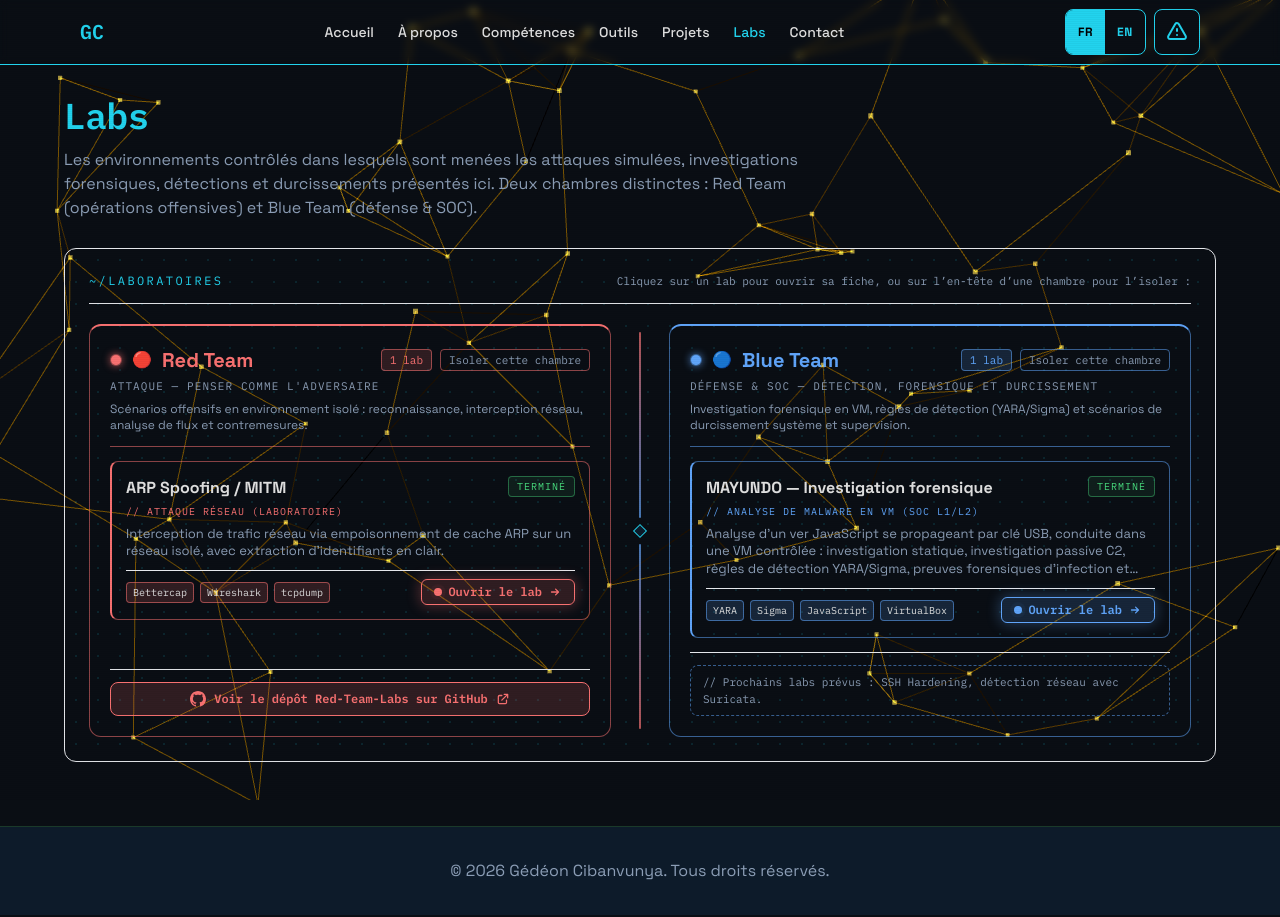
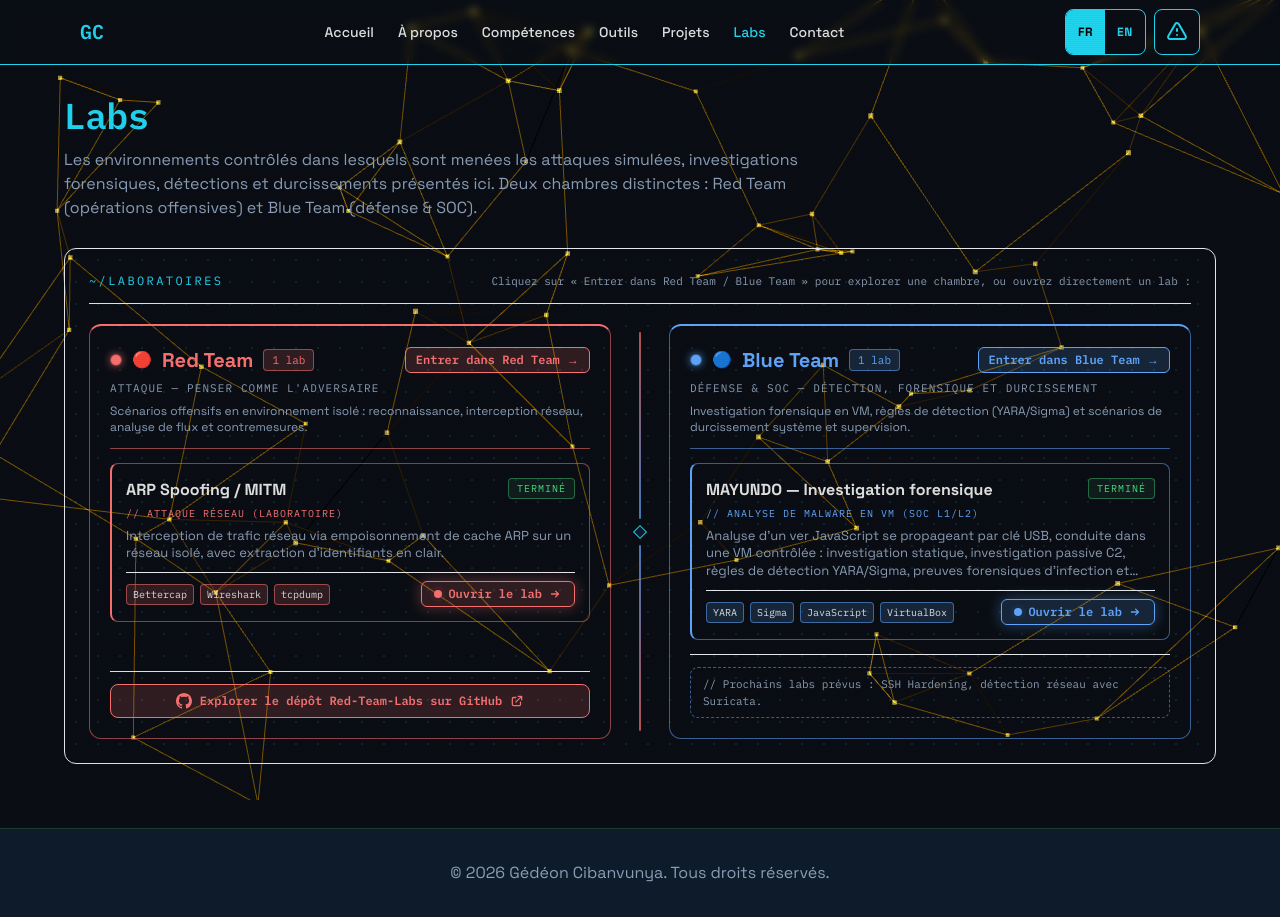
Before and after one commit to GedeonTch/Portfolio, a Next.js app: page /labs in a window 1280 px wide. Built offline with nearby package versions, Linux system fonts and the light colour scheme.

Commit message:
style(labs): boutons explicites Entrer dans Red Team / Blue Team et Explorer

```diff
--- a/src/app/labs/page.tsx
+++ b/src/app/labs/page.tsx
@@ -245,6 +245,12 @@ function ChambreColonne({
   isolee: boolean;
   onBasculerIsolation: () => void;
 }) {
+  const libelleActionChambre = isolee
+    ? t.labsPage.quitterChambre
+    : equipe === 'red'
+      ? t.labsPage.entrerRed
+      : t.labsPage.entrerBlue;
+
   return (
     <div
       data-team={equipe}
@@ -253,12 +259,12 @@ function ChambreColonne({
       <div>
         {/* En-tête de la chambre */}
         <div className="pb-3 mb-3.5 border-b border-[var(--team-border)]">
-          <div className="flex items-center justify-between gap-2 mb-1">
+          <div className="flex flex-wrap items-center justify-between gap-2 mb-1.5">
             <button
               type="button"
               onClick={onBasculerIsolation}
               className="flex items-center gap-2.5 text-left group/titre"
-              title={isolee ? t.labsPage.quitterChambre : t.labsPage.entrerChambre}
+              title={libelleActionChambre}
             >
               {/* Voyant lumineux réactif au toucher/survol de la chambre */}
               <span className="relative flex h-3 w-3 items-center justify-center" aria-hidden="true">
@@ -271,20 +277,18 @@ function ChambreColonne({
               <h2 className="text-lg md:text-xl font-bold text-[var(--team)] group-hover/titre:underline">
                 {titre}
               </h2>
-            </button>
-
-            <div className="flex items-center gap-2">
               <span className="font-mono text-[11px] px-2 py-0.5 rounded border border-[var(--team-border)] bg-[var(--team-soft)] text-[var(--team)]">
                 {labs.length} {labs.length > 1 ? 'labs' : 'lab'}
               </span>
-              <button
-                type="button"
-                onClick={onBasculerIsolation}
-                className="font-mono text-[11px] px-2 py-0.5 rounded border border-[var(--team-border)] text-[var(--text-muted)] hover:text-[var(--team)] hover:border-[var(--team)] transition-colors"
-              >
-                {isolee ? t.labsPage.quitterChambre : t.labsPage.entrerChambre}
-              </button>
-            </div>
+            </button>
+
+            <button
+              type="button"
+              onClick={onBasculerIsolation}
+              className="font-mono text-xs font-semibold px-2.5 py-1 rounded-md border border-[var(--team)] bg-[var(--team-soft)] text-[var(--team)] hover:bg-[var(--team)] hover:text-black transition-all duration-200"
+            >
+              {libelleActionChambre}
+            </button>
           </div>
 
           <p className="font-mono text-[11px] uppercase tracking-widest text-[var(--text-muted)] mb-1.5">
--- a/src/data/translations.ts
+++ b/src/data/translations.ts
@@ -54,6 +54,8 @@ export interface UiTexts {
     zoneLabel: string;
     chambrePrompt: string;
     entrerChambre: string;
+    entrerRed: string;
+    entrerBlue: string;
     quitterChambre: string;
     basculerRed: string;
     basculerBlue: string;
@@ -219,11 +221,13 @@ const uiFr: UiTexts = {
     viewRepo: 'Voir le dépôt',
     viewDemo: 'Démo live',
     zoneLabel: '~/laboratoires',
-    chambrePrompt: 'Cliquez sur un lab pour ouvrir sa fiche, ou sur l’en-tête d’une chambre pour l’isoler :',
-    entrerChambre: 'Isoler cette chambre',
+    chambrePrompt: 'Cliquez sur « Entrer dans Red Team / Blue Team » pour explorer une chambre, ou ouvrez directement un lab :',
+    entrerChambre: 'Entrer dans la chambre',
+    entrerRed: 'Entrer dans Red Team →',
+    entrerBlue: 'Entrer dans Blue Team →',
     quitterChambre: '← Voir les 2 chambres',
-    basculerRed: 'Chambre Red Team →',
-    basculerBlue: 'Chambre Blue Team →',
+    basculerRed: 'Explorer Red Team →',
+    basculerBlue: 'Explorer Blue Team →',
     redTeamTitle: 'Red Team',
     redTeamSubtitle: "Attaque — penser comme l'adversaire",
     redTeamDesc: 'Scénarios offensifs en environnement isolé : reconnaissance, interception réseau, analyse de flux et contremesures.',
@@ -243,7 +247,7 @@ const uiFr: UiTexts = {
     retourChambreBlue: '← Retour à la chambre Blue Team',
     scenarioTitre: 'Synthèse du scénario',
     recommandationsTitre: 'Recommandations clés',
-    redTeamRepoLabel: 'Voir le dépôt Red-Team-Labs sur GitHub',
+    redTeamRepoLabel: 'Explorer le dépôt Red-Team-Labs sur GitHub',
     rapportTitre: 'Rapport complet & dépôt source',
     voirRapport: 'Voir le rapport complet sur GitHub',
     rapportEnPreparation: "Le dépôt GitHub contenant le rapport complet (README) et l'ensemble des captures sera lié ici dès sa publication.",
@@ -390,11 +394,13 @@ const uiEn: UiTexts = {
     viewRepo: 'View repository',
     viewDemo: 'Live demo',
     zoneLabel: '~/laboratoires',
-    chambrePrompt: 'Click a lab to open its record, or a chamber header to focus on it:',
-    entrerChambre: 'Focus chamber',
+    chambrePrompt: 'Click “Enter Red Team / Blue Team” to explore a chamber, or open a lab directly:',
+    entrerChambre: 'Enter chamber',
+    entrerRed: 'Enter Red Team →',
+    entrerBlue: 'Enter Blue Team →',
     quitterChambre: '← View both chambers',
-    basculerRed: 'Red Team chamber →',
-    basculerBlue: 'Blue Team chamber →',
+    basculerRed: 'Explore Red Team →',
+    basculerBlue: 'Explore Blue Team →',
     redTeamTitle: 'Red Team',
     redTeamSubtitle: 'Offense — think like the adversary',
     redTeamDesc: 'Offensive scenarios in an isolated environment: reconnaissance, network interception, flow analysis and countermeasures.',
@@ -414,7 +420,7 @@ const uiEn: UiTexts = {
     retourChambreBlue: '← Back to Blue Team chamber',
     scenarioTitre: 'Scenario summary',
     recommandationsTitre: 'Key recommendations',
-    redTeamRepoLabel: 'View Red-Team-Labs repository on GitHub',
+    redTeamRepoLabel: 'Explore Red-Team-Labs repository on GitHub',
     rapportTitre: 'Full report & source repository',
     voirRapport: 'View full report on GitHub',
     rapportEnPreparation: 'The GitHub repository containing the full report (README) and all captures will be linked here once published.',
```
Also changed, not shown: 2 other files (tests, documents, lock files or other folders).
